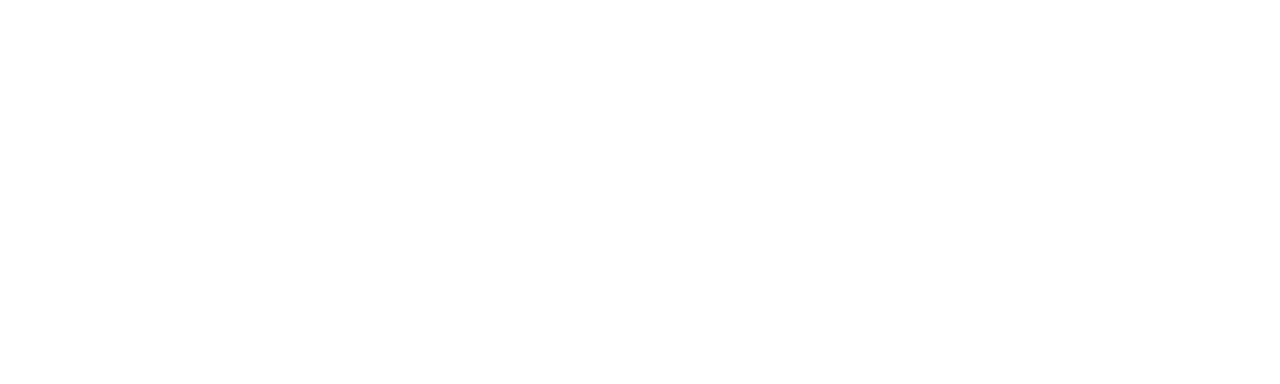
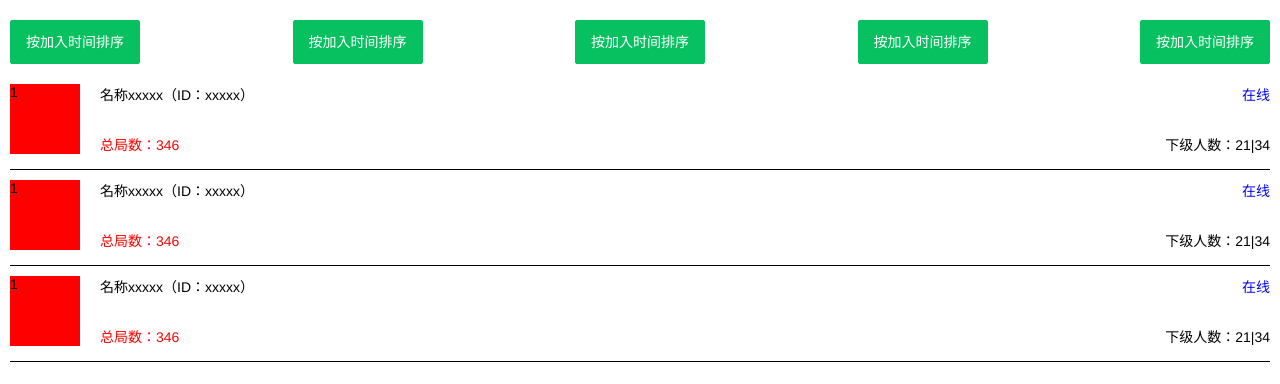
Before and after one commit to kepplow/distribution-H5, a Vue app: page /relation in a window 1280 px wide. Shown: the top 384 px of the page. Built offline with nearby package versions, Linux system fonts and the light colour scheme.

Commit message:
关系谱和推荐代理完成

```diff
--- a/public/index.html
+++ b/public/index.html
@@ -3,7 +3,7 @@
   <head>
     <meta charset="utf-8">
     <meta http-equiv="X-UA-Compatible" content="IE=edge">
-    <meta name="viewport" content="width=device-width,initial-scale=1.0">
+    <meta content="width=device-width, initial-scale=1.0, maximum-scale=1.0, user-scalable=0;" name="viewport" />
     <link rel="icon" href="<%= BASE_URL %>favicon.ico">
     <title><%= htmlWebpackPlugin.options.title %></title>
   </head>
--- a/src/router/index.js
+++ b/src/router/index.js
@@ -33,6 +33,22 @@
     meta:{
       title: '余额充值'
     }
+  },
+  {
+    path: '/relation',
+    name: 'relation',
+    component: () => import(/* webpackChunkName: "memberManage" */ '../views/relation.vue'),
+    meta:{
+      title: '关系谱'
+    }
+  },
+  {
+    path: '/agentAdd',
+    name: 'agentAdd',
+    component: () => import(/* webpackChunkName: "memberManage" */ '../views/agentAdd.vue'),
+    meta:{
+      title: '推荐代理'
+    }
   }
 ]
 
--- /dev/null
+++ b/src/views/agentAdd.vue
@@ -0,0 +1,60 @@
+<template>
+  <div id="Box">
+    <div class="title">1、玩家ID</div>
+    <div>
+      <van-cell-group>
+        <van-field v-model="value" placeholder="请输入玩家ID" />
+      </van-cell-group>
+      <div class="zhuyi">注：玩家与您绑定关系时，无法推荐其成为代理</div>
+    </div>
+    <div class="title">2、核对信息</div>
+    <van-cell-group>
+      <van-field v-model="value" label="昵称：" />
+    </van-cell-group>
+    <van-button type="primary" class="btn" @click="submit" size="large">确定</van-button>
+  </div>
+</template>
+
+<script>
+export default {
+  data() {
+    return {
+      value: ""
+    };
+  },
+  mounted() {
+    console.log(this.value);
+  },
+  methods:{
+      submit(){
+          console.log(this.value);
+
+      }
+  }
+};
+</script>
+
+<style lang="less" scoped>
+#Box {
+  padding: 15px;
+  .title {
+    padding-bottom: 10px;
+    border-bottom: 1px solid rgb(243, 243, 243);
+  }
+  .van-cell {
+    padding: 10px 0;
+    border: 0;
+    border-bottom: 1px solid rgb(243, 243, 243);
+  }
+  .zhuyi {
+    color: grey;
+    margin: 5px 0;
+  }
+  /deep/.van-field__label {
+    width: 50px !important;
+  }
+  .btn {
+    margin-top: 15px;
+  }
+}
+</style>
--- a/src/views/memberManage.vue
+++ b/src/views/memberManage.vue
@@ -1,13 +1,13 @@
 <template>
   <div class="member-manage">
-    <div class="flex">
+    <div class="flex" @click="to('relation')">
       <div>
         <img src="../assets/images/identity.png" />
         <span>关系谱</span>
       </div>
       <div>></div>
     </div>
-    <div class="flex">
+    <div class="flex" @click="to('agentAdd')">
       <div>
         <img src="../assets/images/label.png" />
         <span>推荐代理</span>
@@ -34,6 +34,11 @@
   },
   components: {
     bottomBar
+  },
+  methods: {
+    to(path) {
+      this.$router.push({ name: path });
+    }
   }
 };
 </script>
@@ -59,7 +64,7 @@
       }
     }
   }
-  .bottom-sty{
+  .bottom-sty {
     border-bottom: 0.0625rem solid rgb(245, 245, 245);
   }
 }
--- /dev/null
+++ b/src/views/relation.vue
@@ -0,0 +1,81 @@
+<template>
+  <div id="abc">
+    <div class="box">
+      <van-button type="primary">按加入时间排序</van-button>
+      <van-button type="primary">按加入时间排序</van-button>
+
+      <van-button type="primary">按加入时间排序</van-button>
+      <van-button type="primary">按加入时间排序</van-button>
+
+      <van-button type="primary">按加入时间排序</van-button>
+    </div>
+    <div class="detailBox" v-for="item in 3" :key="item">
+      <div class="flex">
+        <div class="img">1</div>
+        <div class="txt">
+          <div>名称xxxxx（ID：xxxxx）</div>
+          <div>总局数：346</div>
+        </div>
+      </div>
+      <div class="num">
+        <div>在线</div>
+        <div>下级人数：21|34</div>
+      </div>
+    </div>
+  </div>
+</template>
+
+<script>
+import { Button } from "vant";
+export default {};
+</script>
+
+<style lang="less" scoped>
+#abc {
+    padding: 0.625rem;
+  .box {
+    display: flex;
+    justify-content: space-between;
+    flex-wrap: wrap;
+    // padding: 0.625rem 1.25rem;
+    .van-button {
+      margin: 0.625rem 0 !important;
+    }
+  }
+  .detailBox {
+    display: flex;
+    // align-items: center;
+    justify-content: space-between;
+    font-size: 0.875rem;
+    border-bottom: 0.0625rem solid;
+    padding-bottom: 0.9375rem;
+    margin-top: 0.625rem;
+    .flex {
+      display: flex;
+      flex: 6;
+      .txt {
+        div:first-child {
+          margin-bottom: 1.875rem;
+        }
+        div:last-child {
+          color: red;
+        }
+      }
+      .img {
+        background: red;
+        width: 4.375rem;
+        height: 4.375rem;
+        margin-right: 1.25rem;
+      }
+    }
+    .num {
+      div:first-child {
+        margin-bottom: 1.875rem;
+        text-align: right;
+        color: blue;
+        cursor: pointer;
+      }
+    }
+  }
+}
+</style>
```
